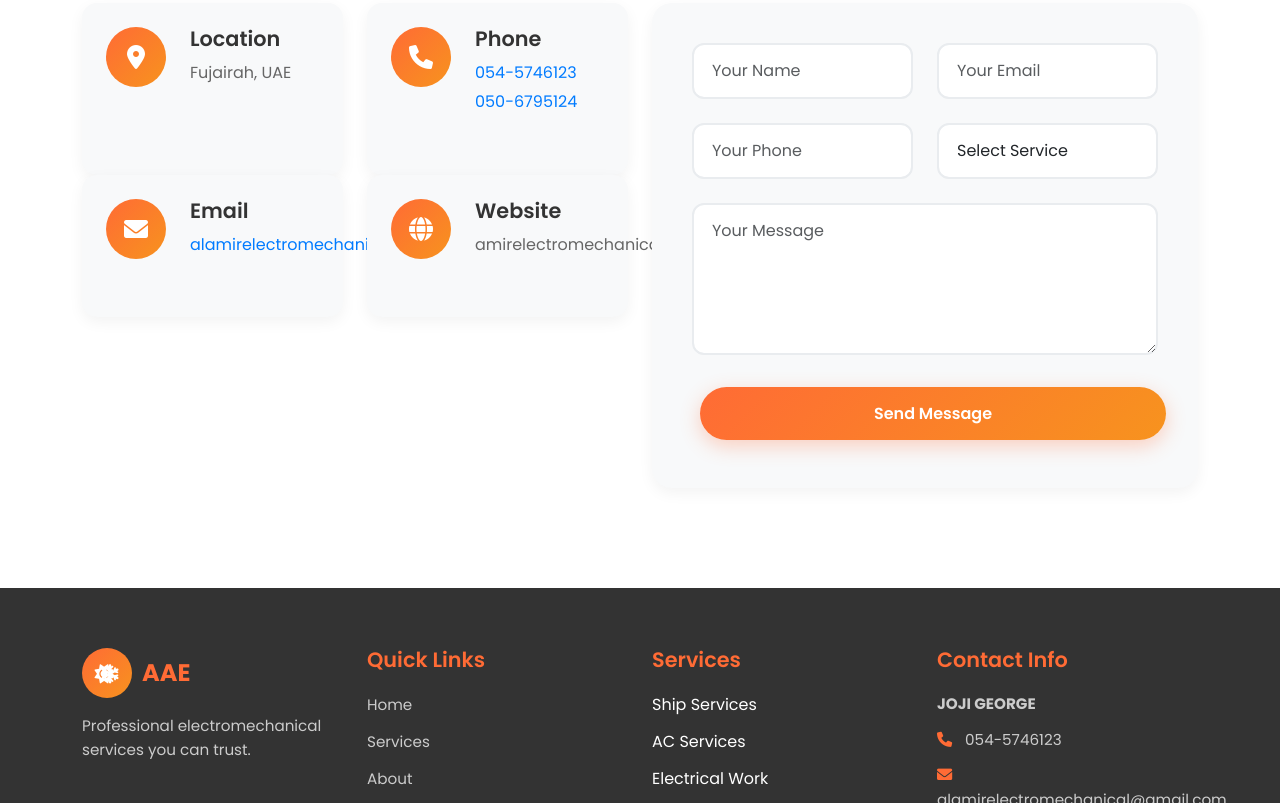
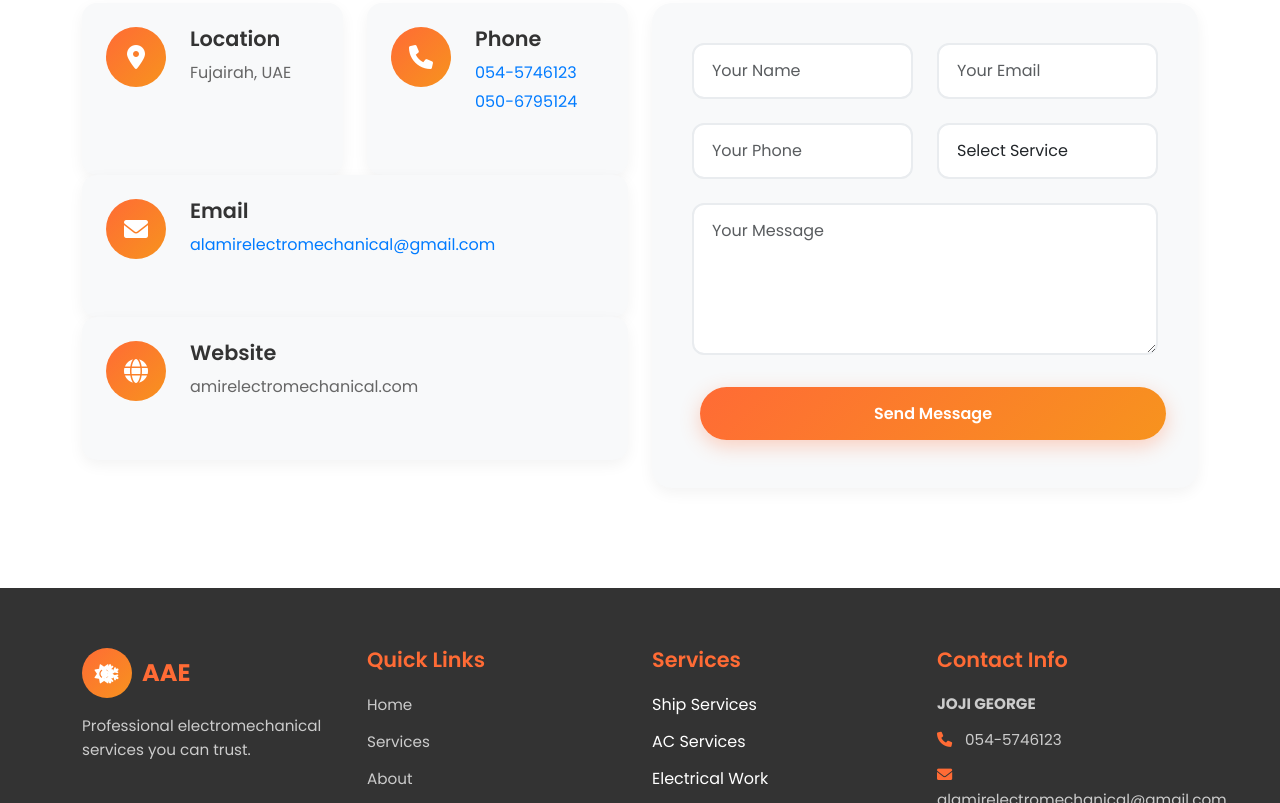
Before and after one commit to ANANDPRADEEP7/Al-Amir, a plain HTML site: page index.html in a window 1280 px wide. Shown: the part 5782-6585 px from the top of the page. Drawn offline with nearby package versions, Linux system fonts and the light colour scheme.

Commit message:
email card responsiveness fixed

```diff
--- a/index.html
+++ b/index.html
@@ -1149,7 +1149,7 @@
             </div>
             <div class="row">
                 <div class="col-lg-6">
-                    <div class="row">
+                    <div class="row ">
                         <div class="col-md-6">
                             <div class="contact-item-card">
                                 <div class="contact-icon">
@@ -1173,7 +1173,7 @@
                                 </div>
                             </div>
                         </div>
-                        <div class="col-md-6">
+                        <div class="">
                             <div class="contact-item-card">
                                 <div class="contact-icon">
                                     <i class="fas fa-envelope"></i>
@@ -1184,7 +1184,7 @@
                                 </div>
                             </div>
                         </div>
-                        <div class="col-md-6">
+                        <div class="">
                             <div class="contact-item-card">
                                 <div class="contact-icon">
                                     <i class="fas fa-globe"></i>
```
